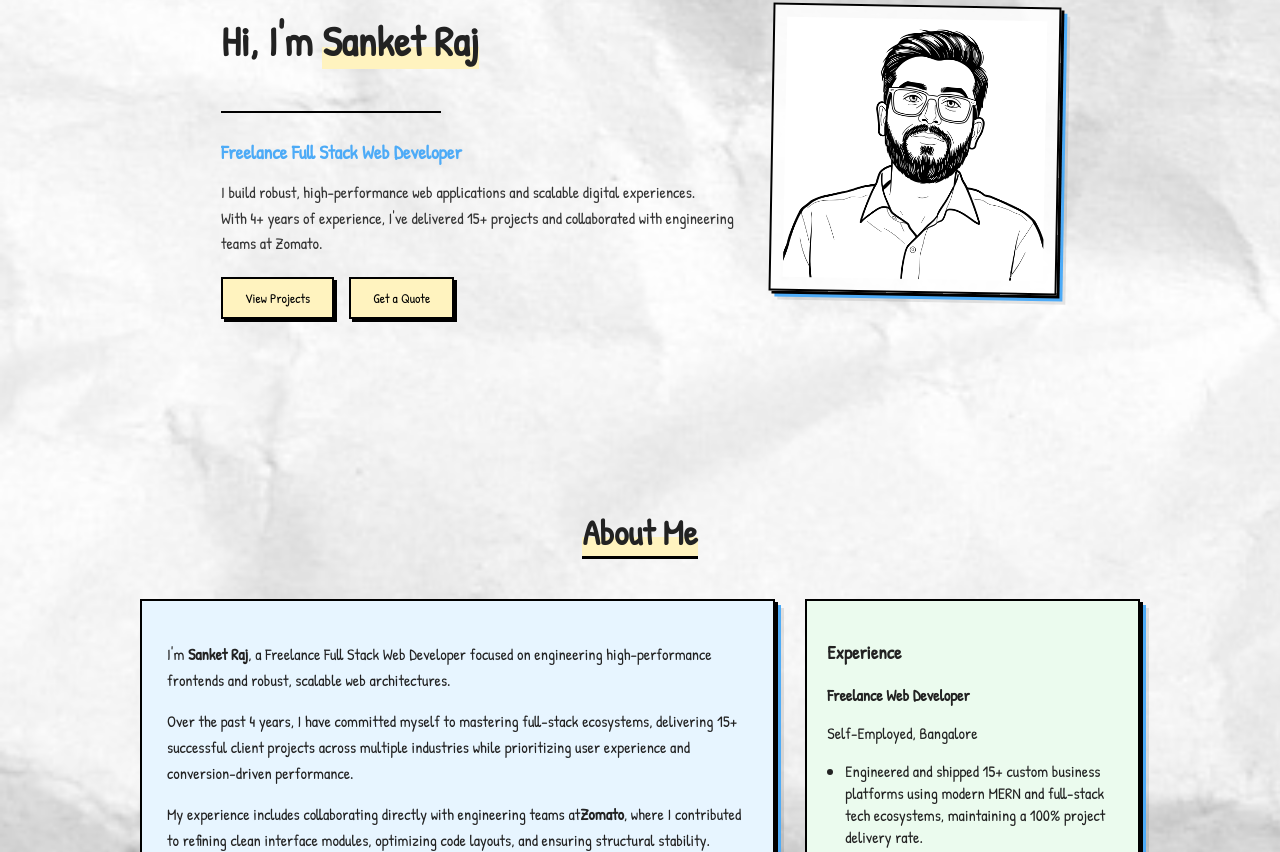
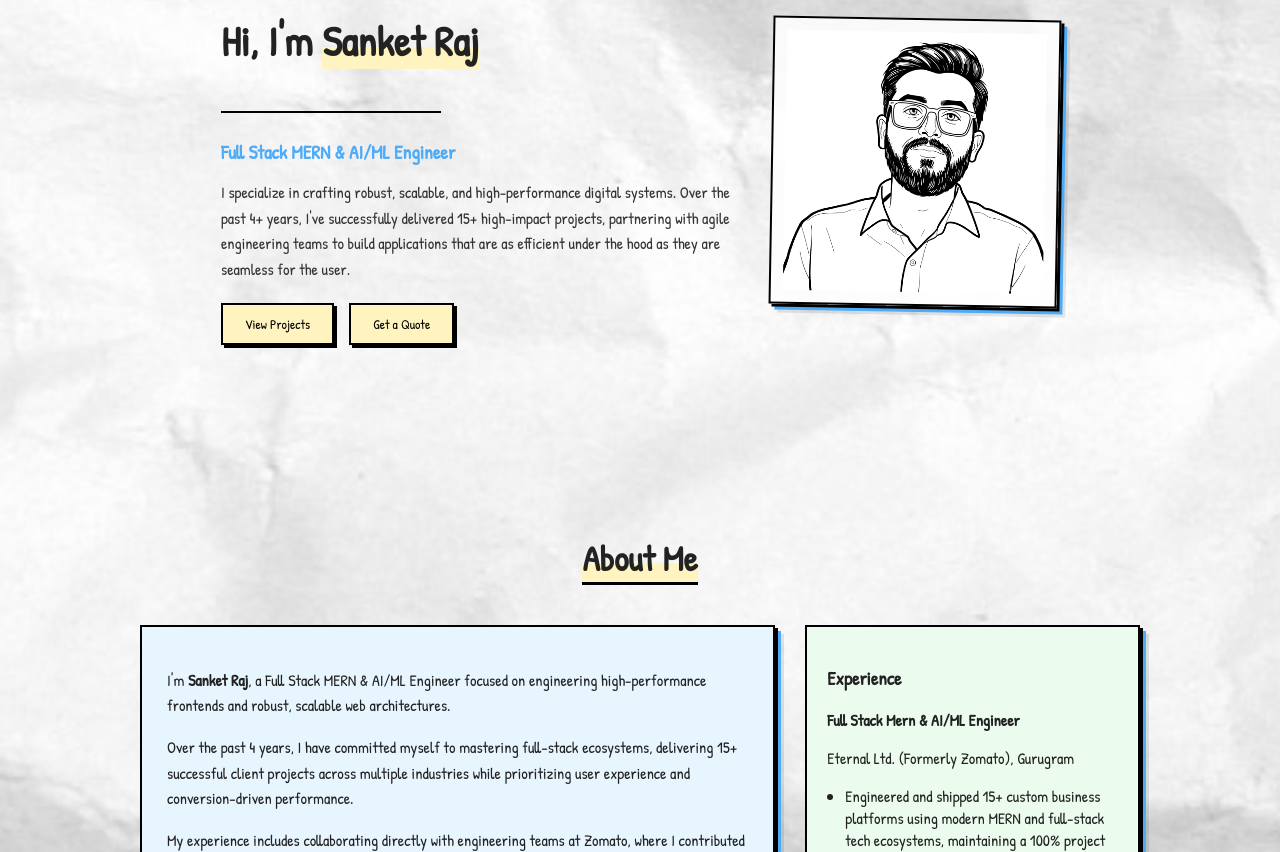
Before and after one commit to 21-sanket/my-portfolio, a React (Vite) app: page / in a window 1280 px wide. Shown: the part 228-1080 px from the top of the page. Built offline with nearby package versions, Linux system fonts and the light colour scheme.

Commit message:
Updated the contents of portfolio

```diff
--- a/src/components/About.jsx
+++ b/src/components/About.jsx
@@ -22,7 +22,7 @@ export default function About() {
           whileInView={{ opacity: 1, y: 0 }}
         >
           <p>
-            I'm <strong>Sanket Raj</strong>, a Freelance Full Stack Web Developer focused on
+            I'm <strong>Sanket Raj</strong>, a Full Stack MERN & AI/ML Engineer focused on
             engineering high-performance frontends and robust, scalable web architectures.
           </p>
 
@@ -34,7 +34,7 @@ export default function About() {
 
           <p>
             My experience includes collaborating directly with engineering teams at
-            <strong>Zomato</strong>, where I contributed to refining clean interface modules, optimizing code layouts,
+            Zomato, where I contributed to refining clean interface modules, optimizing code layouts,
             and ensuring structural stability.
           </p>
 
@@ -58,8 +58,8 @@ export default function About() {
         >
           <h3>Experience</h3>
 
-          <p><strong>Freelance Web Developer</strong></p>
-          <p>Self-Employed, Bangalore</p>
+          <p><strong>Full Stack Mern & AI/ML Engineer</strong></p>
+          <p>Eternal Ltd. (Formerly Zomato), Gurugram</p>
 
           <ul>
             <li>
--- a/src/components/Contact.jsx
+++ b/src/components/Contact.jsx
@@ -8,7 +8,7 @@ export default function Contact() {
         initial={{ opacity: 0, y: 30 }}
         whileInView={{ opacity: 1, y: 0 }}
       >
-        Contact Me
+        Let's Build Your Product
       </motion.h2>
 
       <motion.p
@@ -29,12 +29,25 @@ export default function Contact() {
       >
 
         {/* CONTACT INFO */}
-        <p><strong>Email:</strong> sanketraj.dev@gmail.com</p>
-        <p><strong>Location:</strong> Bangalore, India</p>
+        <p><strong>Email:</strong> sanketraj526@gmail.com</p>
+        <p><strong>Location:</strong> Gurugram, India</p>
 
         <div className="contact-links">
-          <a href="https://www.linkedin.com/in/sanket-raj" target="_blank" rel="noopener noreferrer">LinkedIn</a>
-          <a href="https://github.com/sanket-raj" target="_blank" rel="noopener noreferrer">GitHub</a>
+          {/* 💻 Make sure to replace YOURNUMBER below with your actual country code + phone number (e.g., 919876543210) */}
+          <a
+            href="https://wa.me/917979713506?text=Hi%20Sanket,%20I'd%20like%20to%20discuss%20a%20development%20project."
+            target="_blank"
+            rel="noopener noreferrer"
+          >
+            WhatsApp
+          </a>
+          <a
+            href="https://github.com/21-sanket"
+            target="_blank"
+            rel="noopener noreferrer"
+          >
+            GitHub
+          </a>
         </div>
 
         {/* INTAKE FUNNEL FORM GATEWAY */}
--- a/src/components/Hero.jsx
+++ b/src/components/Hero.jsx
@@ -45,7 +45,7 @@ export default function Hero() {
           animate={{ opacity: 1 }}
           transition={{ delay: 0.3 }}
         >
-          Freelance Full Stack Web Developer
+          Full Stack MERN & AI/ML Engineer
         </motion.h3>
 
         {/* DESCRIPTION */}
@@ -55,8 +55,7 @@ export default function Hero() {
           animate={{ opacity: 1 }}
           transition={{ delay: 0.5 }}
         >
-          I build robust, high-performance web applications and scalable digital experiences.<br></br>
-          With 4+ years of experience, I've delivered 15+ projects and collaborated with engineering teams at Zomato.
+          I specialize in crafting robust, scalable, and high-performance digital systems. Over the past 4+ years, I've successfully delivered 15+ high-impact projects, partnering with agile engineering teams to build applications that are as efficient under the hood as they are seamless for the user.
         </motion.p>
 
         {/* CTA */}
```
